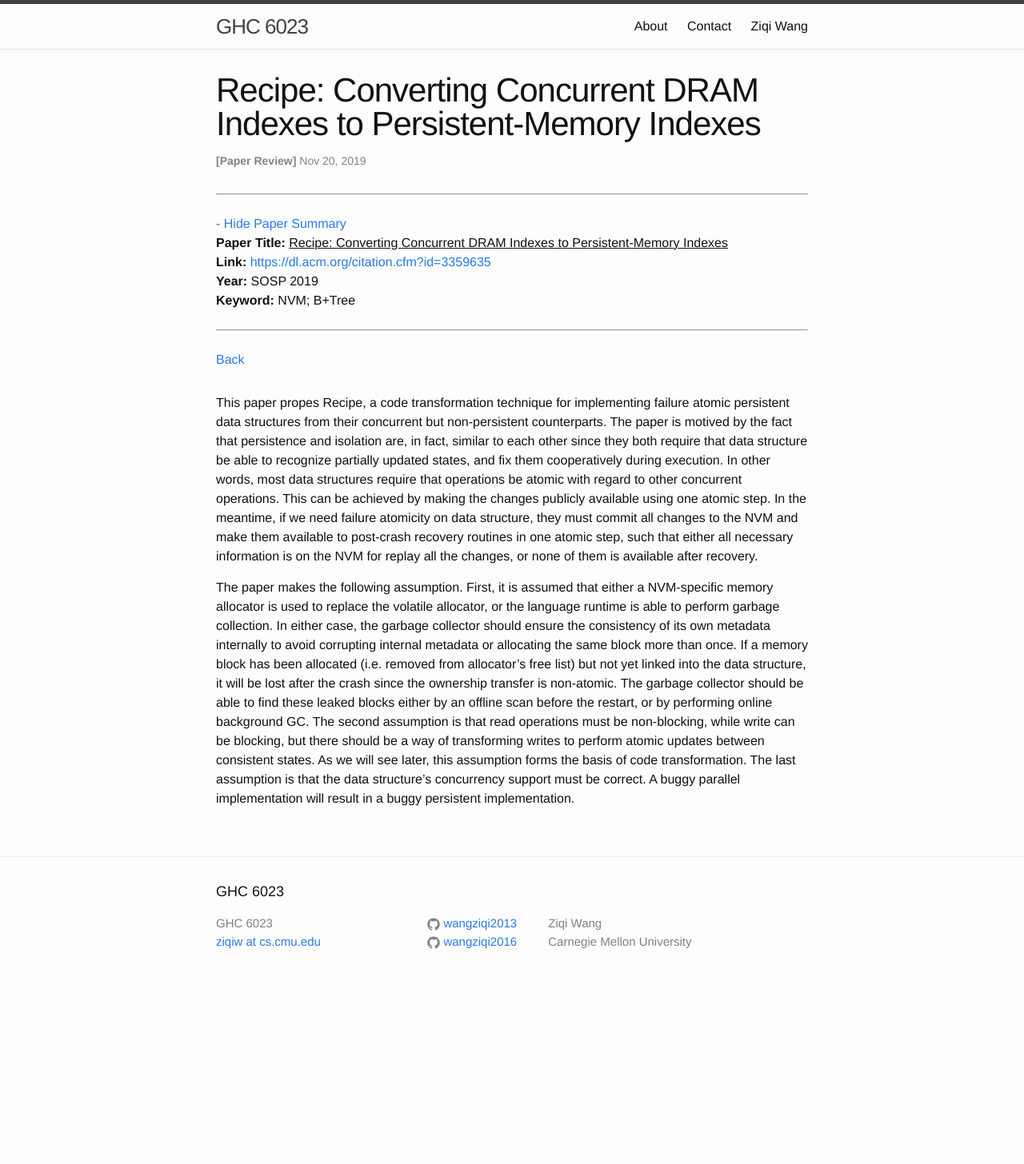
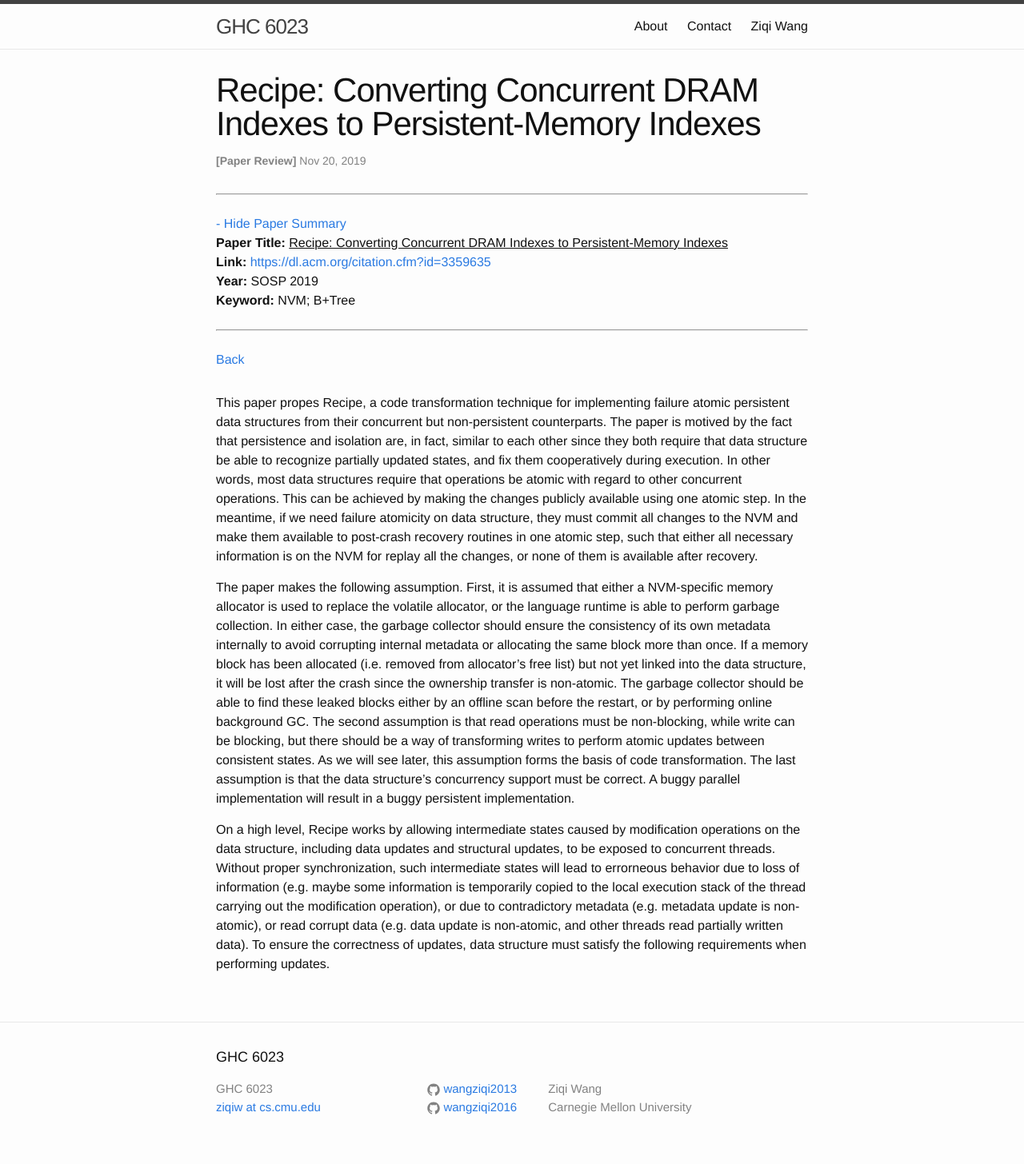
Before and after one commit to wangziqi2013/wangziqi2013.github.io, a Jekyll site: the page built from _posts/2019-11-19-recipe.markdown, in a window 1280 px wide. Shown: the whole page at 80% size. Built offline with Jekyll 4.4.1, drawn with Linux system fonts in a browser that asks for light colours; before the commit the page ends 1249 px from its top, so only the background shows below that.

Commit message:
Adding high level

```diff
--- a/_posts/2019-11-19-recipe.markdown
+++ b/_posts/2019-11-19-recipe.markdown
@@ -33,3 +33,11 @@ can be blocking, but there should be a way of transforming writes to perform ato
 As we will see later, this assumption forms the basis of code transformation. The last assumption is that the data
 structure's concurrency support must be correct. A buggy parallel implementation will result in a buggy persistent
 implementation.
+
+On a high level, Recipe works by allowing intermediate states caused by modification operations on the data structure,
+including data updates and structural updates, to be exposed to concurrent threads. Without proper synchronization, such
+intermediate states will lead to errorneous behavior due to loss of information (e.g. maybe some information is temporarily
+copied to the local execution stack of the thread carrying out the modification operation), or due to contradictory metadata
+(e.g. metadata update is non-atomic), or read corrupt data (e.g. data update is non-atomic, and other threads read partially
+written data). To ensure the correctness of updates, data structure must satisfy the following requirements when
+performing updates.
```
